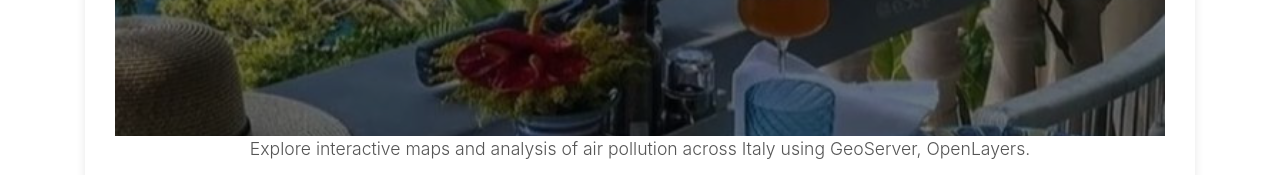
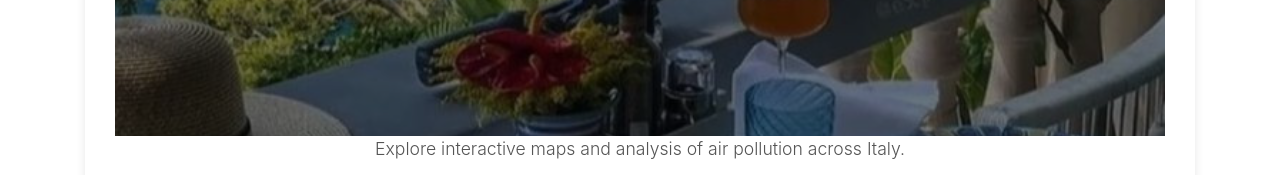
Before and after one commit to mobinafaraji/GIS-PROJECT, a website built with Vite: page index.html in a window 1280 px wide. Shown: the part 900-1075 px from the top of the page. Built offline with nearby package versions, Linux system fonts and the light colour scheme.

Commit message:
Update webmap and index files

```diff
--- a/index.html
+++ b/index.html
@@ -82,7 +82,7 @@
             </div>
           </div>
 
-          <p class="text-center lead">Explore interactive maps and analysis of air pollution across Italy using GeoServer, OpenLayers.</p>
+          <p class="text-center lead">Explore interactive maps and analysis of air pollution across Italy.</p>
           <p class="text-center">
             Air pollution is a critical environmental concern, significantly impacting public health and the natural ecosystem, particularly in urban and industrial regions. In Italy, pollutants such as nitrogen dioxide (NO₂), particulate matter (PM₁₀ and PM₂.₅) frequently surpass the recommended safety limits, with concentrations notably high in the Po Valley and major metropolitan areas.These elevated pollutant levels are linked to a range of health issues, including respiratory diseases, cardiovascular conditions, and a decline in overall quality of life.
           </p>
```
Also changed, not shown: geo-proxy/package.json (added, +17 -0 lines), package.json (+15 -3 lines), webmap.html (+1 -1 lines), 3 other files.
